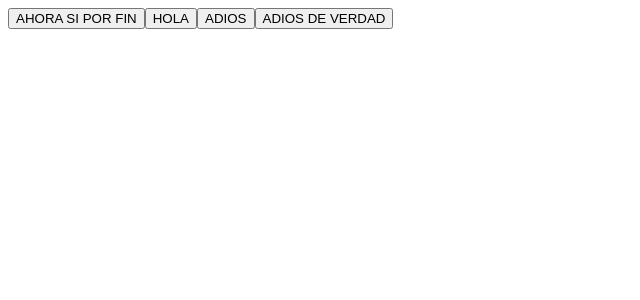
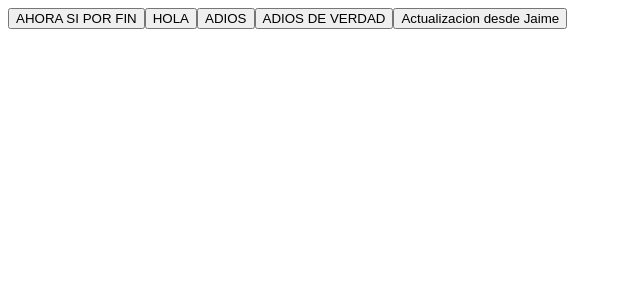
Before and after one commit to jaiimessoto/AngularTrainees, an Angular app: page / in a window 1280 px wide. Shown: the top 300 px of the page, without its empty margins (0-640 px from the left). Built offline with nearby package versions, Linux system fonts and the light colour scheme.

Commit message:
boton de jaime

```diff
--- a/src/app/app.component.html
+++ b/src/app/app.component.html
@@ -4,3 +4,5 @@
 <button>HOLA</button>
 <button>ADIOS</button>
 <button>ADIOS DE VERDAD</button>
+
+<button>Actualizacion desde Jaime</button>
```
